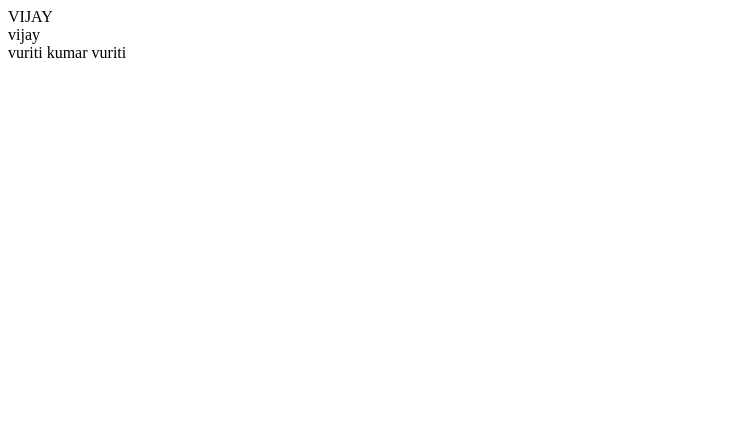
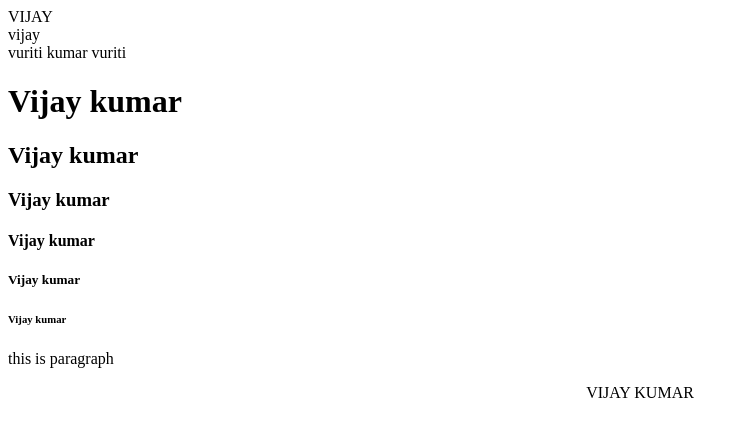
Before and after one commit to Vijay-kumar-vuriti2003/Frontend, a plain HTML site: page index.html in a window 1280 px wide. Shown: the whole page, without its empty margins (0-748 px from the left). Drawn offline with Linux system fonts and the light colour scheme.

Commit message:
second commit

```diff
--- a/index.html
+++ b/index.html
@@ -13,6 +13,18 @@
    <span>vuriti</span>
    <span>kumar</span>
    <span>vuriti</span>
+ <!-- heading tags-->
+   <h1>Vijay kumar</h1>
+   <h2>Vijay kumar</h2>
+   <h3>Vijay kumar</h3>
+   <h4>Vijay kumar</h4>
+   <h5>Vijay kumar</h5>
+   <h6>Vijay kumar</h6>
 
+ <!-- paragraph-->
+
+ <p>this is paragraph</p>
+
+<center> VIJAY KUMAR</center>
 </body>
 </html>
```
